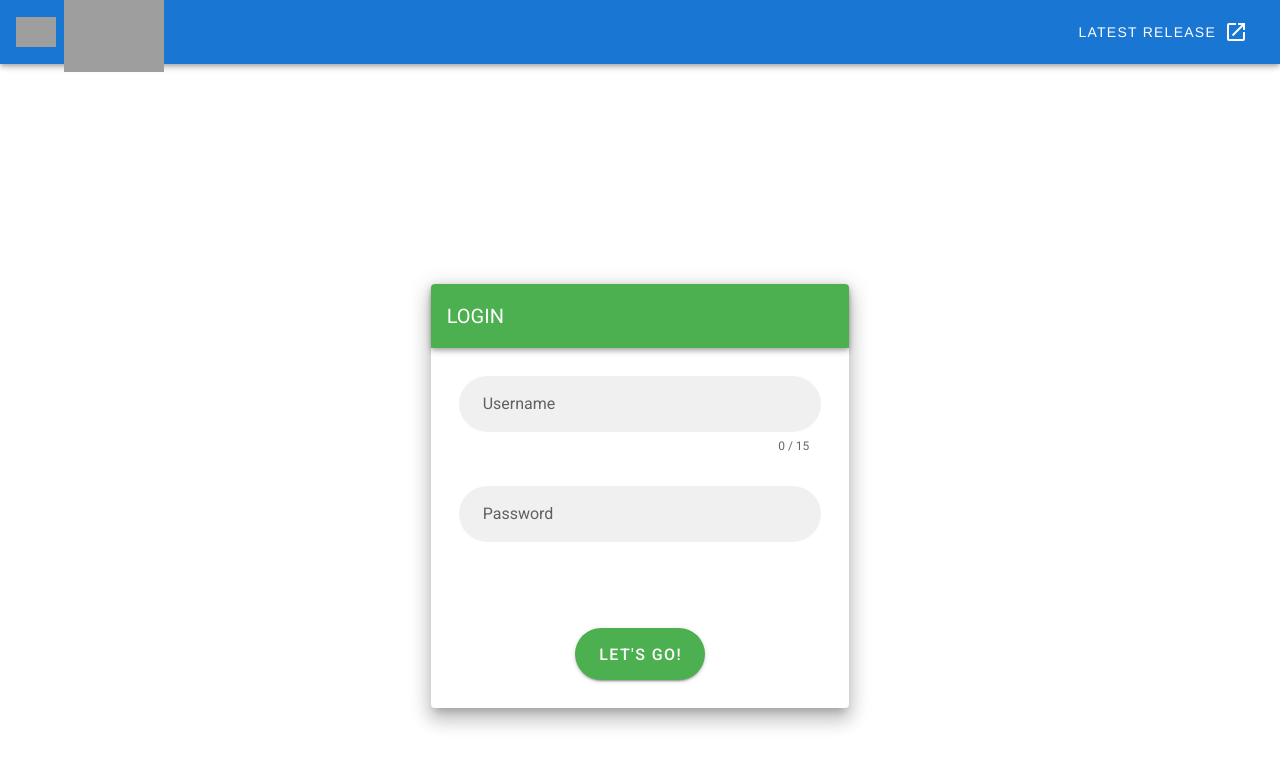
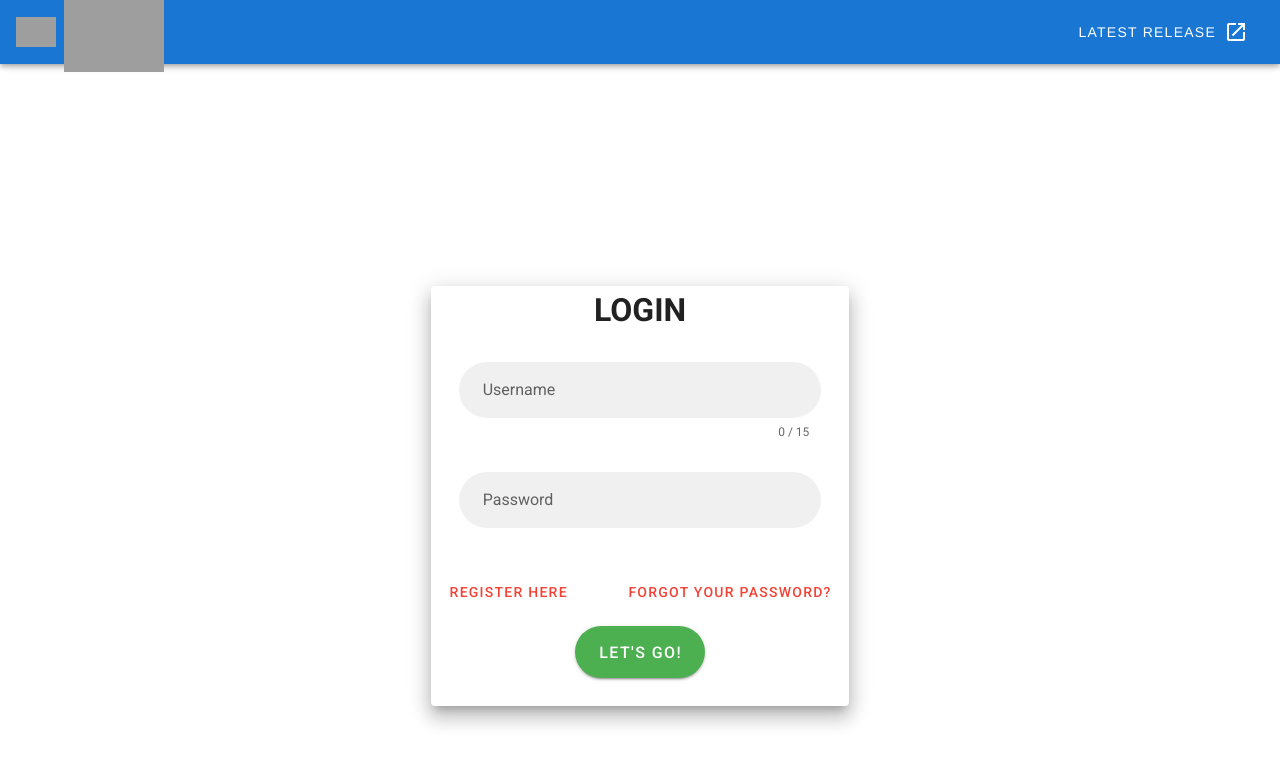
Before and after one commit to danamestrial/rust-chatserver, a Vue app in the folder frontend/frontend-chatserver/: page /#/login in a window 1280 px wide. Shown: the top 766 px of the page. Built offline with nearby package versions, Linux system fonts and the light colour scheme; grey boxes are pictures that could not be loaded.

Commit message:
login almost done

```diff
--- a/frontend/frontend-chatserver/src/views/LoginView.vue
+++ b/frontend/frontend-chatserver/src/views/LoginView.vue
@@ -3,11 +3,9 @@
       <v-content>
          <v-container fluid fill-height>
             <v-layout align-center justify-center>
-               <v-flex xs12 sm8 md4>
+               <v-flex xs12 sm8 md4 >
                   <v-card class="elevation-12">
-                     <v-toolbar dark color="green">
-                        <v-toolbar-title>LOGIN</v-toolbar-title>
-                     </v-toolbar>
+                    <h1>LOGIN</h1>
                      <v-card-text>
                         <v-form>
                             <v-col
@@ -42,6 +40,19 @@
                            </v-col>
                         </v-form>
                      </v-card-text>
+                    <v-row
+                        align="center"
+                        justify="space-around"
+                    >
+                    <v-btn
+                    text
+                    color="red"
+                    >Register here</v-btn>
+                    <v-btn
+                    text
+                    color="red"
+                    >Forgot your password?</v-btn>
+                    </v-row>
                      <v-card-actions>
                         <v-spacer></v-spacer>
                             <v-col
```
Also changed, not shown: frontend/frontend-chatserver/src/assets/circle.png (added).
